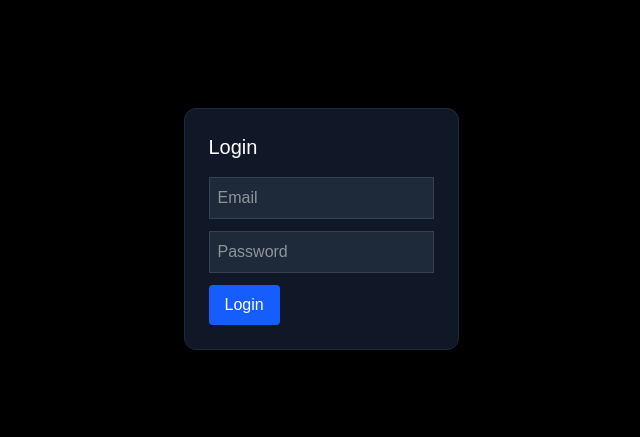
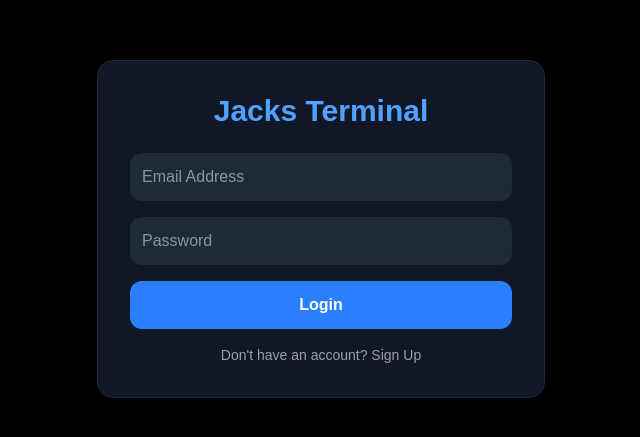
Before and after one commit to commits-ui-pranay/momentumstocks, a Next.js app: page /login in a window 1280 px wide. Shown: the part 171-608 px from the top of the page, without its empty margins (319-959 px from the left). Built offline with nearby package versions, Linux system fonts and the light colour scheme; no server answers.

Commit message:
login credentials page added

```diff
--- a/app/login/page.tsx
+++ b/app/login/page.tsx
@@ -2,51 +2,85 @@
 
 import { useState } from "react";
 import { supabase } from "@/lib/supabase";
-import { useRouter } from "next/navigation";
 
-export default function Login() {
+export default function LoginPage() {
+  const [isLogin, setIsLogin] = useState(true);
+
   const [email, setEmail] = useState("");
   const [password, setPassword] = useState("");
-  const router = useRouter();
 
-  async function handleLogin() {
-    const { error } = await supabase.auth.signInWithPassword({
-      email,
-      password,
-    });
+  async function handleAuth() {
+    if (!email || !password) {
+      alert("Please fill all fields");
+      return;
+    }
 
-    if (error) {
-      alert("Login failed");
+    if (isLogin) {
+      // LOGIN
+      const { error } = await supabase.auth.signInWithPassword({
+        email,
+        password,
+      });
+
+      if (error) {
+        alert(error.message);
+      } else {
+        alert("Login successful");
+        window.location.href = "/";
+      }
     } else {
-      router.push("/");
+      // SIGNUP
+      const { error } = await supabase.auth.signUp({
+        email,
+        password,
+      });
+
+      if (error) {
+        alert(error.message);
+      } else {
+        alert("Signup successful");
+      }
     }
   }
 
   return (
-    <div className="min-h-screen flex items-center justify-center bg-black text-white">
-      <div className="bg-gray-900 p-6 rounded-xl border border-gray-800">
-        <h2 className="text-xl mb-4">Login</h2>
+    <div className="min-h-screen bg-black text-white flex items-center justify-center p-6">
+      <div className="bg-gray-900 p-8 rounded-2xl w-full max-w-md border border-gray-800">
+        <h1 className="text-3xl font-bold mb-6 text-center text-blue-400">
+          Jacks Terminal
+        </h1>
 
         <input
           type="email"
-          placeholder="Email"
-          className="block mb-3 p-2 bg-gray-800 border border-gray-700"
+          placeholder="Email Address"
+          className="w-full p-3 rounded-xl bg-gray-800 mb-4"
+          value={email}
           onChange={(e) => setEmail(e.target.value)}
         />
 
         <input
           type="password"
           placeholder="Password"
-          className="block mb-3 p-2 bg-gray-800 border border-gray-700"
+          className="w-full p-3 rounded-xl bg-gray-800 mb-4"
+          value={password}
           onChange={(e) => setPassword(e.target.value)}
         />
 
         <button
-          onClick={handleLogin}
-          className="bg-blue-600 px-4 py-2 rounded"
+          onClick={handleAuth}
+          className="w-full bg-blue-500 hover:bg-blue-600 p-3 rounded-xl font-bold"
         >
-          Login
+          {isLogin ? "Login" : "Create Account"}
         </button>
+
+        <p
+          className="text-center mt-4 text-sm text-gray-400 cursor-pointer"
+          onClick={() => setIsLogin(!isLogin)}
+        >
+          {isLogin
+            ? "Don't have an account? Sign Up"
+            : "Already have an account? Login"}
+        </p>
       </div>
     </div>
   );
--- a/app/page.tsx
+++ b/app/page.tsx
@@ -136,6 +136,25 @@ export default function Home() {
     setLastUpdated(new Date().toLocaleTimeString());
   }
   useEffect(() => {
+
+    supabase.auth.getSession().then(({ data }) => {
+      if (!data.session) {
+        window.location.href = "/login";
+      }
+    });
+
+    supabase.auth.getUser().then(({ data }) => {
+
+      const email = data.user?.email;
+
+      if (
+        email === "momentumstocksind@gmail.com"
+      ) {
+        setIsAdmin(true);
+      }
+
+    });
+
     loadStocks();
     loadPastTrades();
 
@@ -313,6 +332,17 @@ export default function Home() {
         <p className="text-xs text-green-400 mt-2">
           ● Live Updated: {lastUpdated || "Waiting..."}
         </p>
+        {/* ✅ ADD THIS LOGOUT BUTTON */}
+        <button
+            onClick={async () => {
+              await supabase.auth.signOut();
+              window.location.href = "/login";
+            }}
+            className="bg-red-500 hover:bg-red-600 text-white px-4 py-2 rounded-xl"
+        >
+            Logout
+        </button>
+
       </div>
 
 
--- a/package.json
+++ b/package.json
@@ -9,7 +9,8 @@
     "lint": "eslint"
   },
   "dependencies": {
-    "@supabase/ssr": "^0.10.2",
+    "@supabase/auth-helpers-nextjs": "^0.15.0",
+    "@supabase/ssr": "^0.10.3",
     "@supabase/supabase-js": "^2.105.1",
     "lucide-react": "^1.14.0",
     "next": "16.2.4",
```
Also changed, not shown: 1 other file (tests, documents, lock files or other folders).
